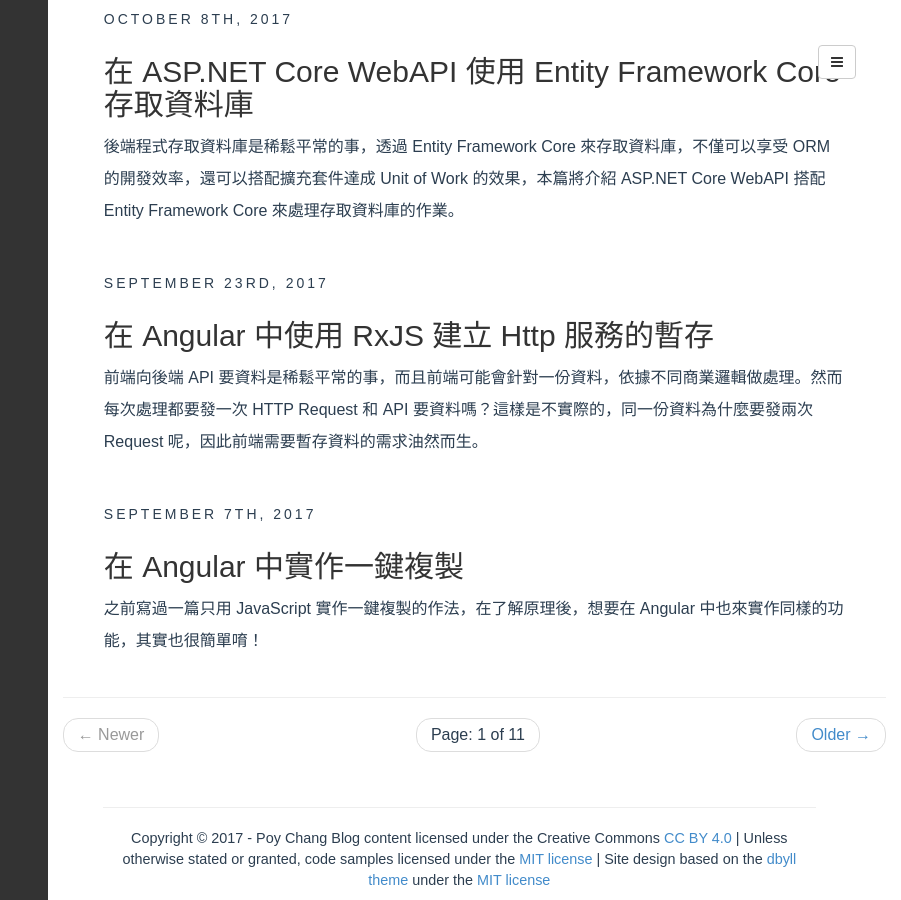
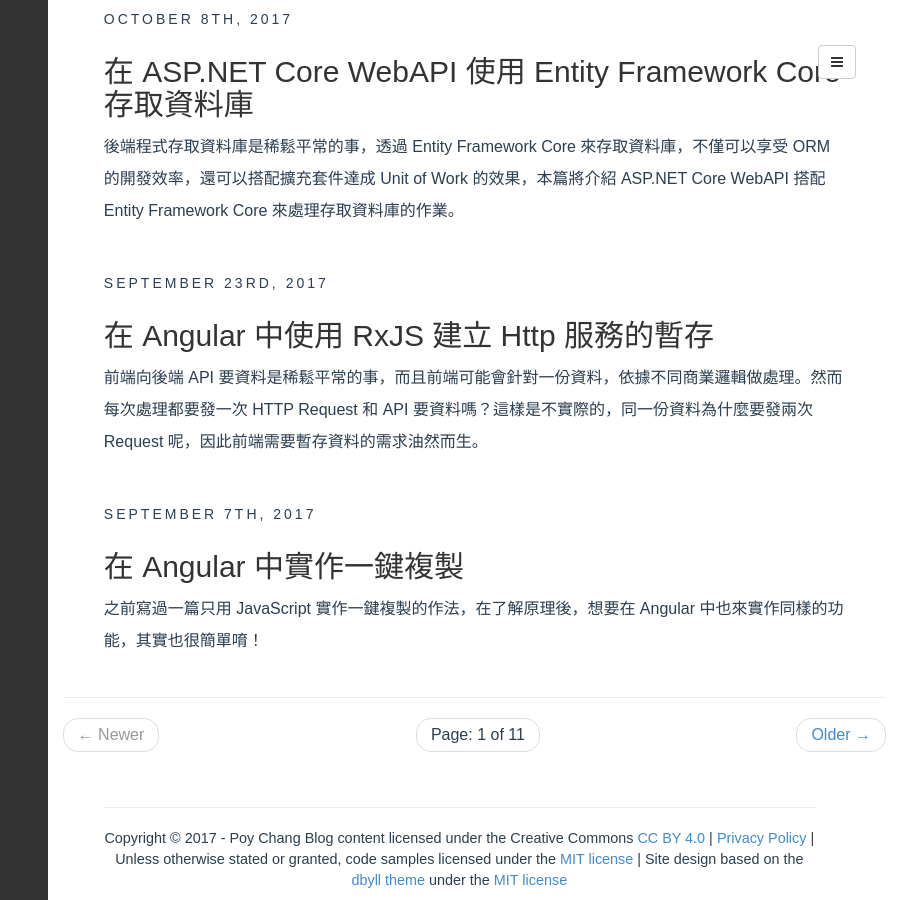
Before and after one commit to poychang/poychang.github.io, a Jekyll site: the page built from index.html, in a window 1280 px wide and 900 px high, scrolled down 1703 px. Shown: the whole window, without its empty margins (379-1280 px from the left). Built offline with Jekyll 4.4.1, drawn with Linux system fonts in a browser that asks for light colours; some web fonts are replaced; the list of posts is cut into pages by our own code.

Commit message:
alter page

```diff
--- a/_includes/default.html
+++ b/_includes/default.html
@@ -163,6 +163,7 @@
             <hr/>
             <p>
             Copyright © 2017 - Poy Chang Blog content licensed under the Creative Commons <a href="https://creativecommons.org/licenses/by/4.0/">CC BY 4.0</a>
+            | <a href="https://poychang.github.io/privacy/">Privacy Policy</a>
             | Unless otherwise stated or granted, code samples licensed under the <a href="https://sm.mit-license.org/">MIT license</a>
             | Site design based on the <a href="https://github.com/dbtek/dbyll">dbyll theme</a> under the <a href="https://sm.mit-license.org/">MIT license</a>
             </p>
```
